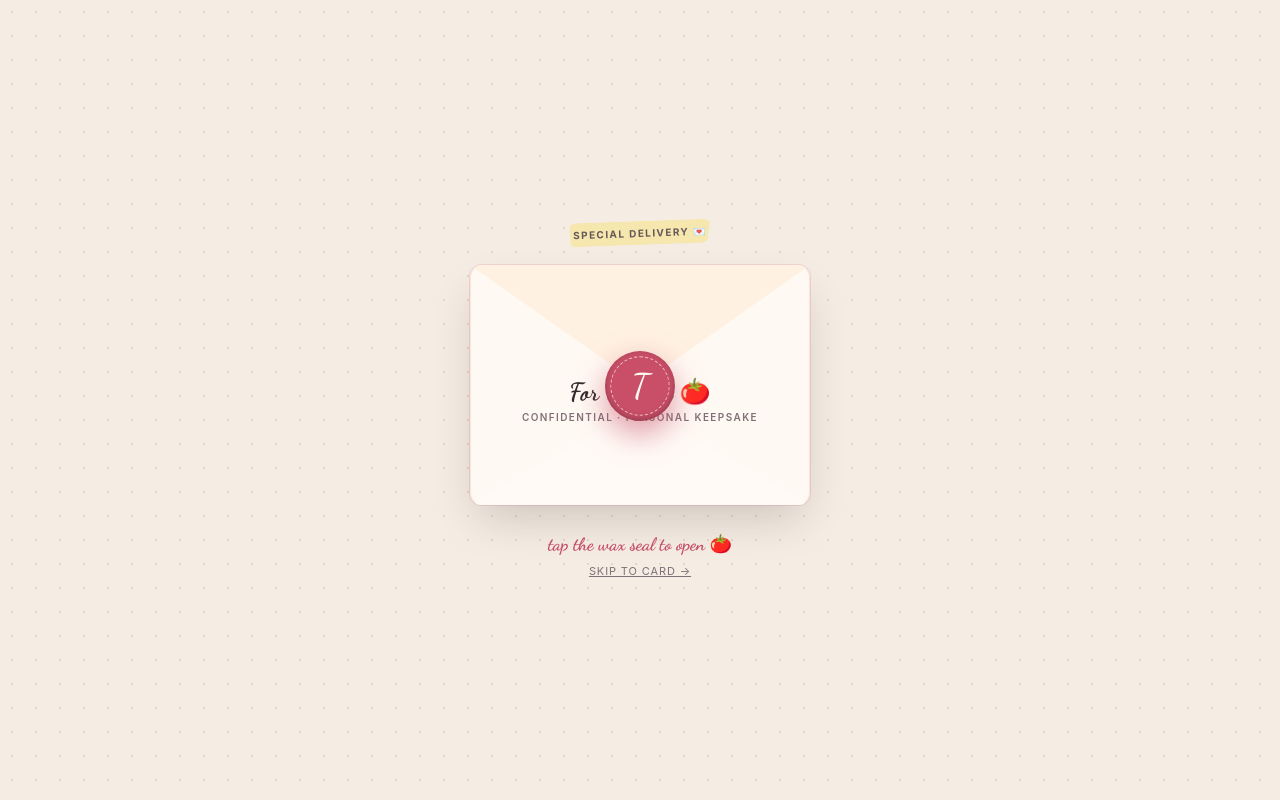
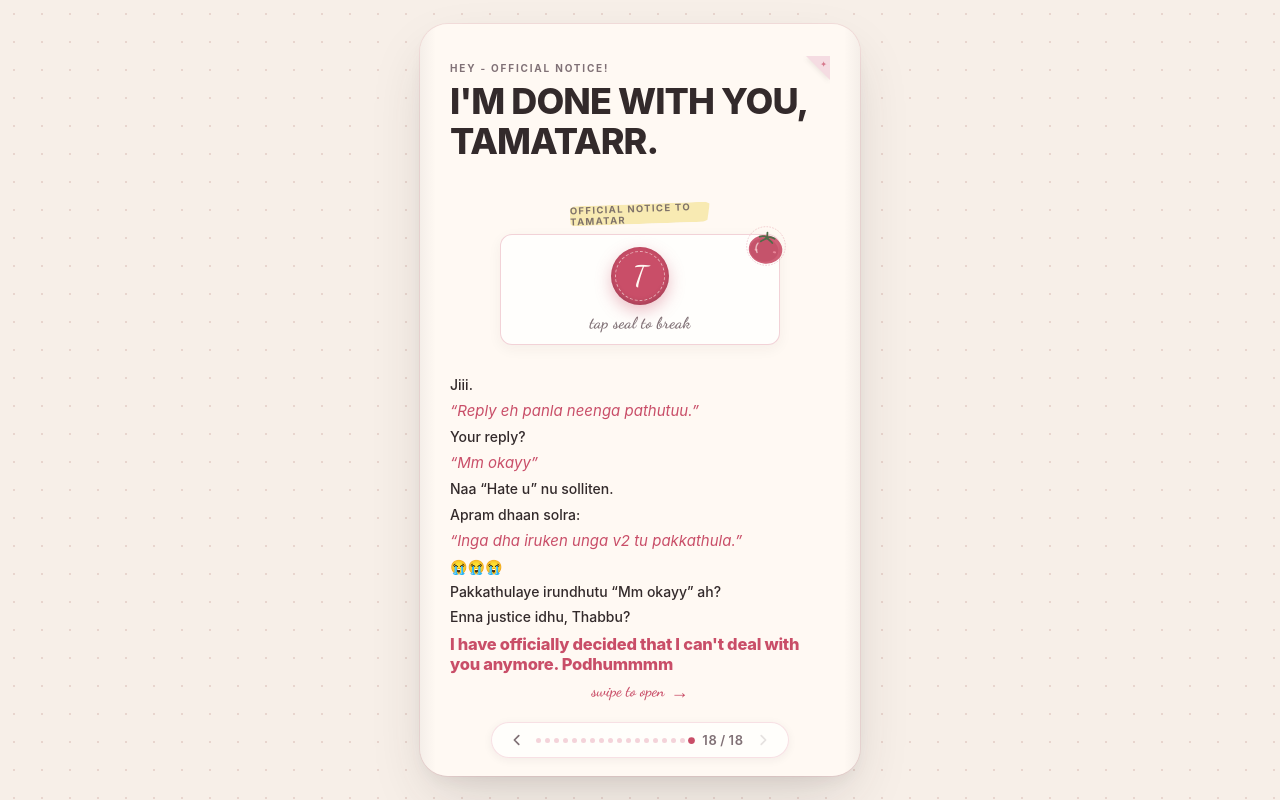
Before and after one commit to mohammed-arif-23/thabbu, a Next.js app: page / in a window 1280 px wide. Built offline with nearby package versions, Linux system fonts and the light colour scheme; a web font is replaced by a local one.

Commit message:
fix: remove envelope overlay entrance and restore direct card opening

```diff
--- a/components/EnvelopeEntrance.tsx
+++ /dev/null
@@ -1,284 +0,0 @@
-'use client';
-
-import React, { useState } from 'react';
-import { spawnParticles } from './FloatingParticles';
-
-interface EnvelopeEntranceProps {
-  onOpen: () => void;
-}
-
-export function EnvelopeEntrance({ onOpen }: EnvelopeEntranceProps) {
-  const [stage, setStage] = useState<'sealed' | 'opening' | 'opened'>('sealed');
-
-  const handleBreakSeal = (e?: React.MouseEvent) => {
-    if (stage !== 'sealed') return;
-    if (e) {
-      spawnParticles(e, ['💌', '✨', '🍅', '❤️', '🌸']);
-    }
-    setStage('opening');
-    setTimeout(() => {
-      setStage('opened');
-      setTimeout(onOpen, 400);
-    }, 750);
-  };
-
-  if (stage === 'opened') {
-    return null;
-  }
-
-  return (
-    <div
-      className={`envelope-stage ${stage === 'opening' ? 'is-opening' : ''}`}
-      style={{
-        position: 'fixed',
-        inset: 0,
-        zIndex: 100,
-        backgroundColor: '#F5ECE3',
-        backgroundImage: 'radial-gradient(#E5D5C5 0.75px, transparent 0.75px)',
-        backgroundSize: '24px 24px',
-        display: 'flex',
-        flexDirection: 'column',
-        alignItems: 'center',
-        justifyContent: 'center',
-        padding: '20px',
-        transition: 'opacity 0.4s ease',
-        opacity: stage === 'opening' ? 0.95 : 1,
-      }}
-    >
-      {/* Decorative Washi Tape at Top */}
-      <div
-        style={{
-          width: 140,
-          height: 24,
-          backgroundColor: '#F7E7A9',
-          transform: 'rotate(-2deg)',
-          opacity: 0.9,
-          boxShadow: '0 2px 6px rgba(51, 42, 43, 0.1)',
-          clipPath: 'polygon(0% 12%, 4% 0%, 96% 0%, 100% 10%, 98% 90%, 94% 100%, 2% 100%, 0% 88%)',
-          marginBottom: '20px',
-          display: 'flex',
-          alignItems: 'center',
-          justifyContent: 'center',
-        }}
-      >
-        <span
-          style={{
-            fontFamily: 'var(--font-sans)',
-            fontSize: '10px',
-            fontWeight: 700,
-            letterSpacing: '0.14em',
-            color: '#554749',
-            textTransform: 'uppercase',
-          }}
-        >
-          SPECIAL DELIVERY 💌
-        </span>
-      </div>
-
-      {/* Physical Envelope Container */}
-      <div
-        style={{
-          position: 'relative',
-          width: '100%',
-          maxWidth: '340px',
-          height: '240px',
-          backgroundColor: '#FFF9F3',
-          borderRadius: '12px',
-          boxShadow: '0 20px 45px -10px rgba(51, 42, 43, 0.22), 0 0 0 1px rgba(201, 78, 104, 0.15)',
-          overflow: 'hidden',
-          display: 'flex',
-          flexDirection: 'column',
-          alignItems: 'center',
-          justifyContent: 'center',
-          perspective: '1000px',
-        }}
-      >
-        {/* Envelope Flap Fold Lines */}
-        <div
-          style={{
-            position: 'absolute',
-            inset: 0,
-            border: '1px solid rgba(201, 78, 104, 0.12)',
-            borderRadius: '12px',
-            pointerEvents: 'none',
-          }}
-        />
-
-        {/* Envelope Triangular Top Flap */}
-        <div
-          style={{
-            position: 'absolute',
-            top: 0,
-            left: 0,
-            right: 0,
-            height: '120px',
-            backgroundColor: '#FFF1E2',
-            clipPath: 'polygon(0% 0%, 100% 0%, 50% 100%)',
-            boxShadow: '0 4px 12px rgba(51, 42, 43, 0.08)',
-            transformOrigin: 'top center',
-            transition: 'transform 0.65s cubic-bezier(0.4, 0, 0.2, 1)',
-            transform: stage === 'opening' ? 'rotateX(180deg)' : 'rotateX(0deg)',
-            zIndex: 2,
-          }}
-        />
-
-        {/* Diagonal Envelope Bottom Folds */}
-        <div
-          style={{
-            position: 'absolute',
-            bottom: 0,
-            left: 0,
-            right: 0,
-            height: '140px',
-            backgroundColor: '#FFFAF5',
-            clipPath: 'polygon(0% 100%, 50% 30%, 100% 100%)',
-            borderTop: '1px solid rgba(201, 78, 104, 0.08)',
-            zIndex: 1,
-            pointerEvents: 'none',
-          }}
-        />
-
-        {/* Handwritten Recipient Note */}
-        <div
-          style={{
-            textAlign: 'center',
-            zIndex: 3,
-            padding: '0 20px',
-            marginTop: '30px',
-            transition: 'transform 0.5s ease',
-            transform: stage === 'opening' ? 'translateY(-20px)' : 'translateY(0)',
-          }}
-        >
-          <span
-            style={{
-              fontFamily: 'var(--font-cursive)',
-              fontSize: '25px',
-              color: 'var(--color-ink)',
-              display: 'block',
-              lineHeight: 1.2,
-              fontWeight: 700,
-            }}
-          >
-            For Thabbu 🍅
-          </span>
-          <span
-            style={{
-              fontFamily: 'var(--font-sans)',
-              fontSize: '10px',
-              letterSpacing: '0.14em',
-              textTransform: 'uppercase',
-              color: 'var(--color-muted-ink)',
-              display: 'block',
-              marginTop: '4px',
-              fontWeight: 600,
-            }}
-          >
-            CONFIDENTIAL · PERSONAL KEEPSAKE
-          </span>
-        </div>
-
-        {/* Wax Seal Button (Centered on the envelope flap) */}
-        <div
-          style={{
-            position: 'absolute',
-            top: '88px',
-            zIndex: 5,
-            transition: 'all 0.4s ease',
-            transform: stage === 'opening' ? 'scale(1.2) translateY(-20px)' : 'scale(1)',
-          }}
-        >
-          <button
-            type="button"
-            onClick={(e) => handleBreakSeal(e)}
-            aria-label="Tap to break wax seal and open greeting card"
-            style={{
-              background: 'none',
-              border: 'none',
-              padding: 0,
-              cursor: 'pointer',
-              display: 'flex',
-              flexDirection: 'column',
-              alignItems: 'center',
-              gap: '6px',
-            }}
-          >
-            <div
-              style={{
-                width: 66,
-                height: 66,
-                borderRadius: '50%',
-                backgroundColor: 'var(--color-cherry)',
-                boxShadow:
-                  '0 8px 20px rgba(201, 78, 104, 0.4), inset 0 -2px 6px rgba(0,0,0,0.25)',
-                display: 'flex',
-                alignItems: 'center',
-                justifyContent: 'center',
-                position: 'relative',
-                animation: stage === 'sealed' ? 'sealPulse 2.2s infinite' : 'none',
-              }}
-            >
-              <div
-                style={{
-                  position: 'absolute',
-                  inset: 5,
-                  borderRadius: '50%',
-                  border: '1.5px dashed rgba(255, 249, 243, 0.65)',
-                }}
-              />
-              <span
-                style={{
-                  color: '#FFF9F3',
-                  fontFamily: 'var(--font-calligraphy)',
-                  fontSize: '32px',
-                  lineHeight: 1,
-                  userSelect: 'none',
-                }}
-              >
-                T
-              </span>
-            </div>
-          </button>
-        </div>
-      </div>
-
-      {/* Tap Guidance Prompt */}
-      <div
-        style={{
-          marginTop: '28px',
-          textAlign: 'center',
-          animation: 'fadeIn 0.5s ease',
-        }}
-      >
-        <span
-          style={{
-            fontFamily: 'var(--font-cursive)',
-            fontSize: '18px',
-            color: 'var(--color-cherry)',
-            fontWeight: 700,
-            display: 'block',
-          }}
-        >
-          {stage === 'opening' ? 'Breaking seal...' : 'tap the wax seal to open 🍅'}
-        </span>
-        <button
-          type="button"
-          onClick={() => onOpen()}
-          style={{
-            background: 'none',
-            border: 'none',
-            fontFamily: 'var(--font-sans)',
-            fontSize: '11px',
-            letterSpacing: '0.08em',
-            textTransform: 'uppercase',
-            color: 'var(--color-muted-ink)',
-            cursor: 'pointer',
-            marginTop: '8px',
-            textDecoration: 'underline',
-          }}
-        >
-          skip to card →
-        </button>
-      </div>
-    </div>
-  );
-}
--- a/components/GreetingCard.tsx
+++ b/components/GreetingCard.tsx
@@ -1,19 +1,15 @@
 'use client';
 
-import React, { useState } from 'react';
+import React from 'react';
 import { StoryTrack } from './StoryTrack';
 import { PaperTexture } from './doodles/Doodles';
-import { EnvelopeEntrance } from './EnvelopeEntrance';
 import { FloatingParticles } from './FloatingParticles';
 
 export function GreetingCard() {
-  const [isOpen, setIsOpen] = useState(false);
-
   return (
     <div className="stage-wrapper">
       <FloatingParticles />
-      {!isOpen && <EnvelopeEntrance onOpen={() => setIsOpen(true)} />}
-      <div className={`stage-frame ${isOpen ? 'card-revealed' : ''}`}>
+      <div className="stage-frame">
         <PaperTexture />
         <StoryTrack />
       </div>
```
